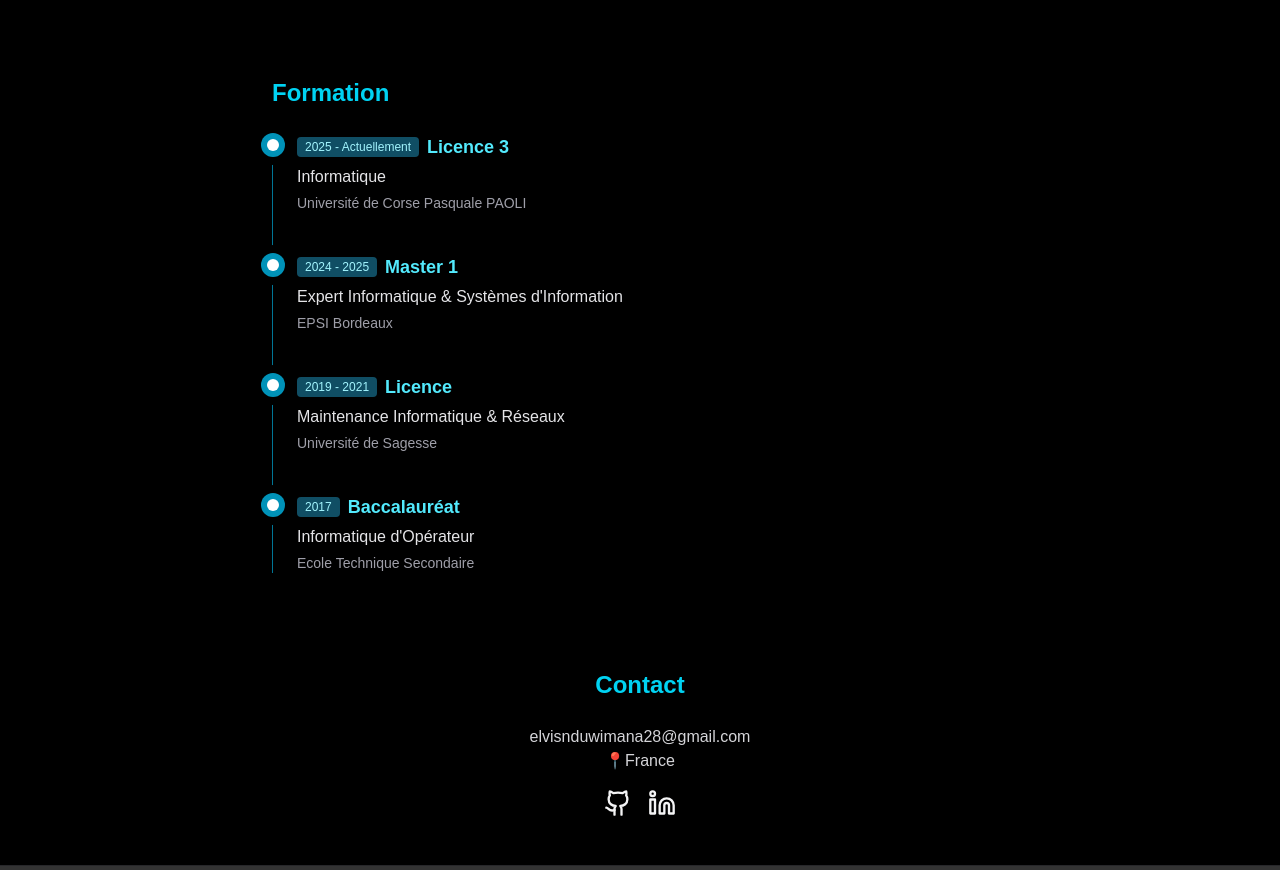
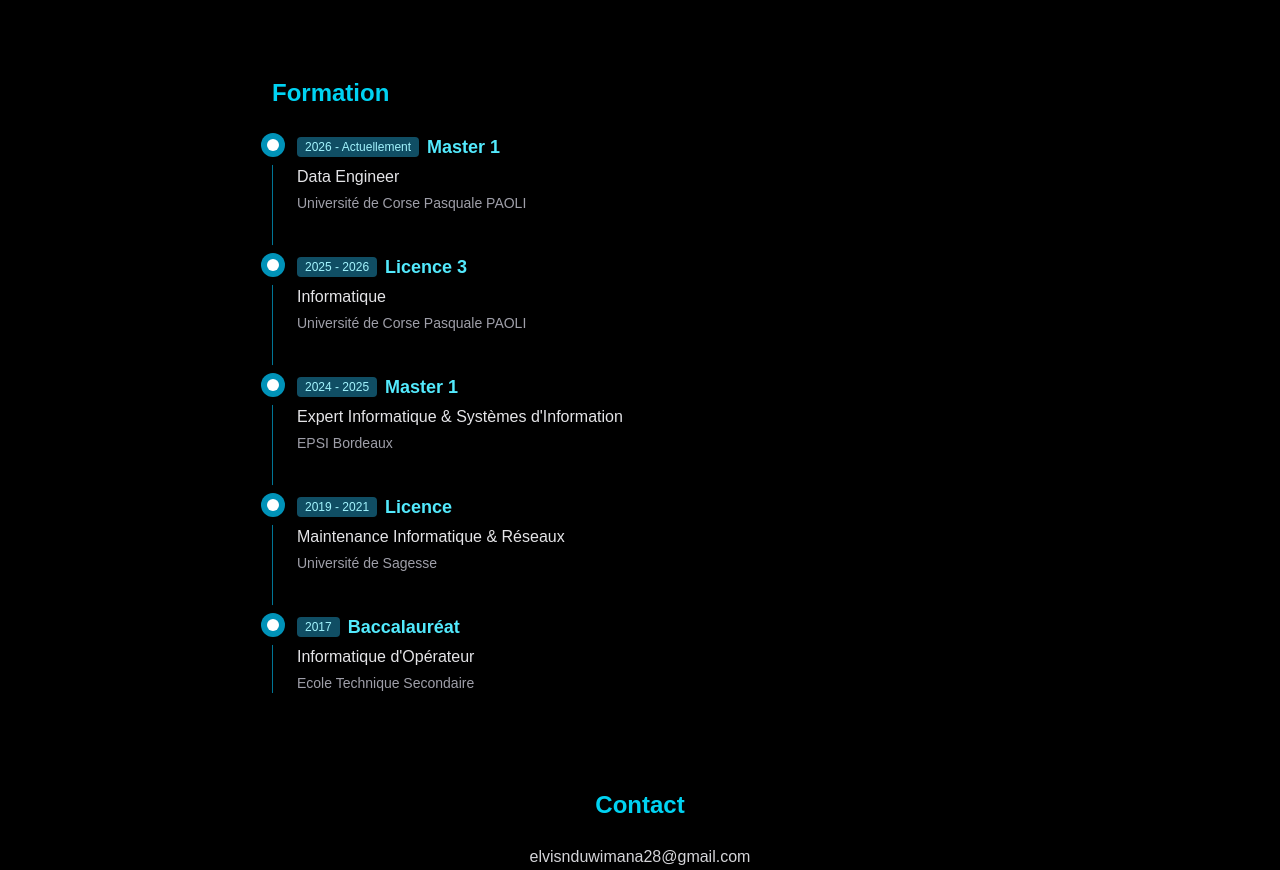
Before and after one commit to elvisnduwimana28-hash/mon_portofolio, a Next.js app: page / in a window 1280 px wide. Shown: the part 2240-3110 px from the top of the page. Built offline with nearby package versions, Linux system fonts and the light colour scheme.

Commit message:
modification_19/10/2026

```diff
--- a/app/page.tsx
+++ b/app/page.tsx
@@ -158,7 +158,20 @@ export default function Home() {
                 <span className="w-3 h-3 bg-white rounded-full"></span>
               </span>
               <div className="flex items-center gap-2 mb-1">
-                <span className="text-xs bg-cyan-900 text-cyan-200 px-2 py-0.5 rounded">2025 - Actuellement</span>
+                <span className="text-xs bg-cyan-900 text-cyan-200 px-2 py-0.5 rounded">2026 - Actuellement</span>
+                <span className="text-lg font-semibold text-cyan-300">Master 1 </span>
+              </div>
+              <div className="flex flex-col gap-1">
+                <span className="text-zinc-200">Data Engineer</span>
+                <span className="text-zinc-400 text-sm">Université de Corse Pasquale PAOLI</span>
+              </div>
+            </li>
+            <li className="mb-10 ml-6">
+              <span className="absolute -left-3 flex items-center justify-center w-6 h-6 bg-cyan-600 rounded-full ring-8 ring-black">
+                <span className="w-3 h-3 bg-white rounded-full"></span>
+              </span>
+              <div className="flex items-center gap-2 mb-1">
+                <span className="text-xs bg-cyan-900 text-cyan-200 px-2 py-0.5 rounded">2025 - 2026</span>
                 <span className="text-lg font-semibold text-cyan-300">Licence 3</span>
               </div>
               <div className="flex flex-col gap-1">
```
